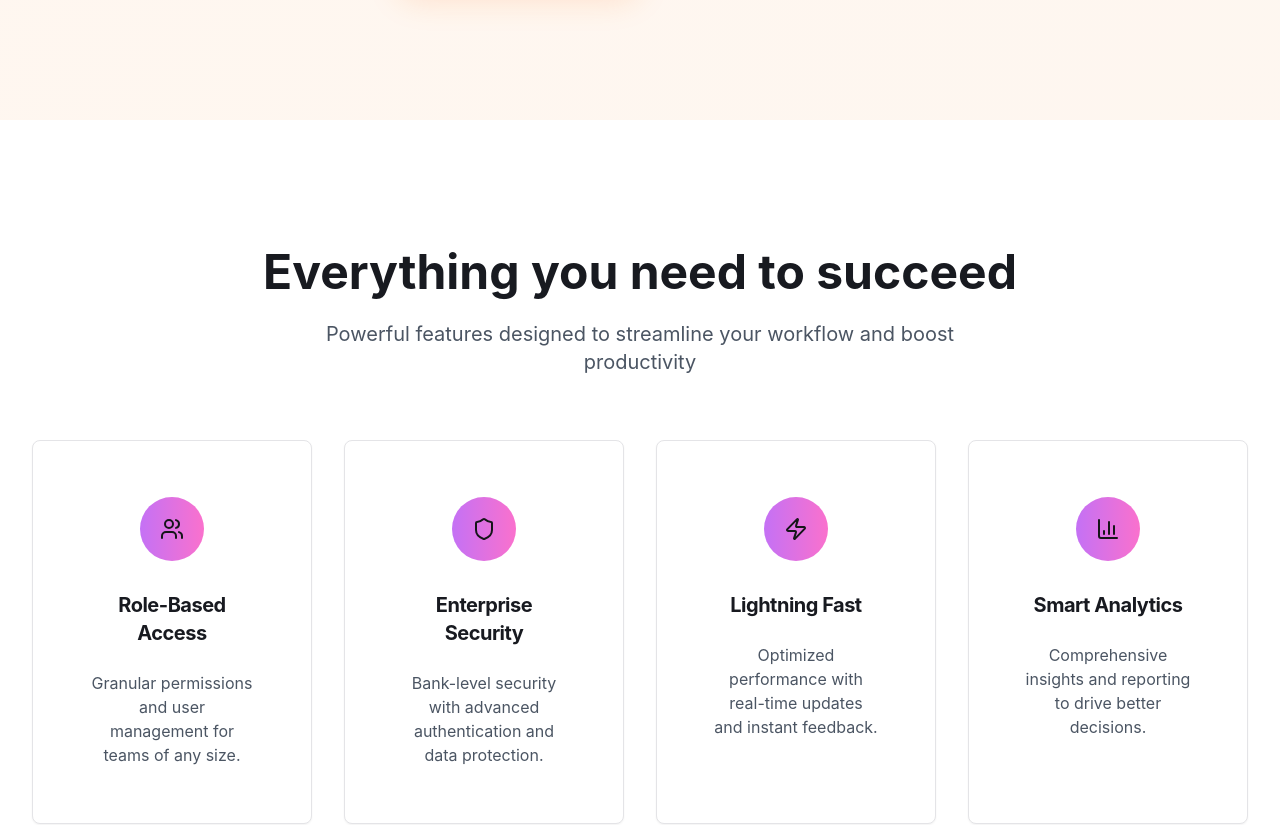
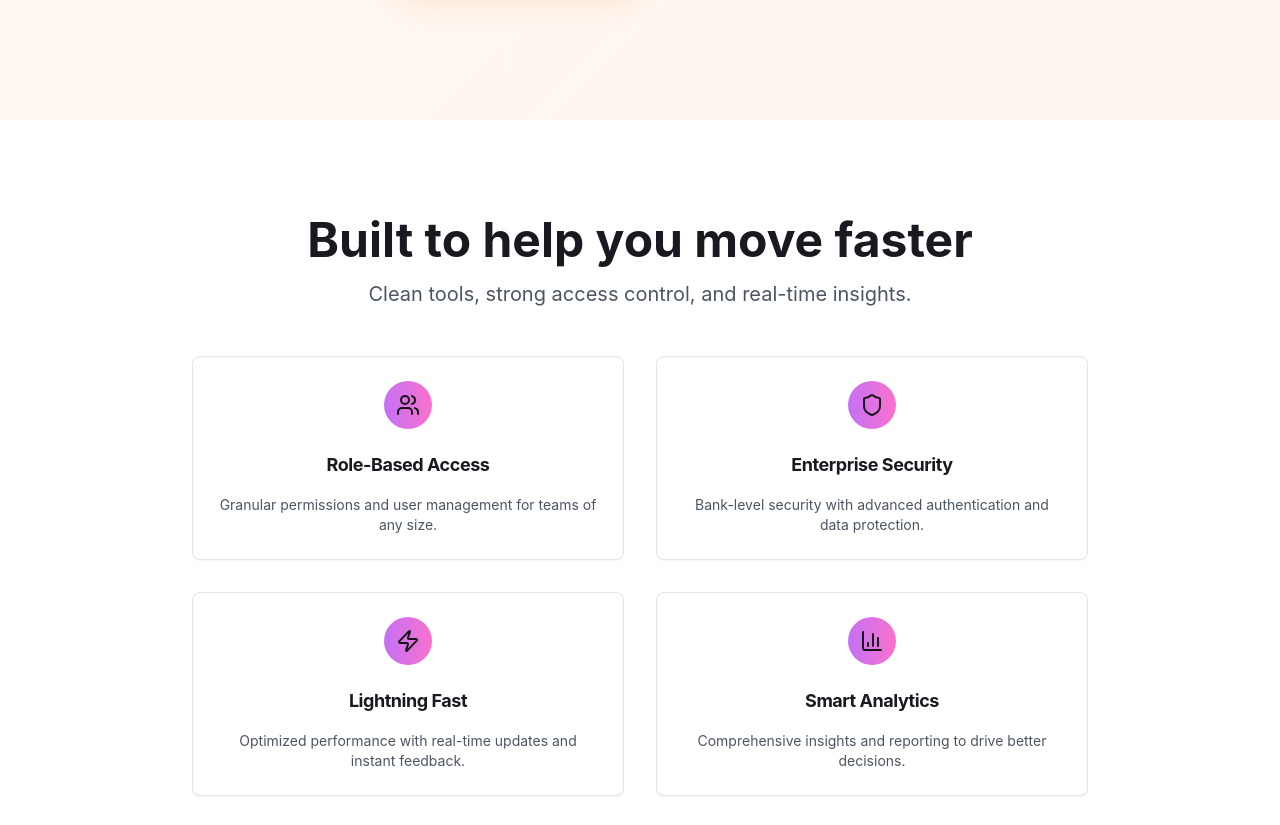
Before and after one commit to rajdesai17/role-centric-spark, a React (Vite) app: page / in a window 1280 px wide. Shown: the part 580-1405 px from the top of the page. Built offline with nearby package versions, Linux system fonts and the light colour scheme.

Commit message:
Refine LandingPage features section: Adjusted spacing, updated heading and description text for clarity, and improved card layout for better visual consistency.

```diff
--- a/src/pages/LandingPage.tsx
+++ b/src/pages/LandingPage.tsx
@@ -182,30 +182,30 @@ const LandingPage = () => {
       </section>
 
       {/* Features Section */}
-      <section id="features" className="py-20 bg-white">
+      <section id="features" className="py-12 bg-white">
         <div className="max-w-7xl mx-auto px-4 sm:px-6 lg:px-8">
-          <div className="text-center mb-16">
-            <h2 className="text-3xl md:text-4xl lg:text-5xl font-bold text-navy mb-6">
-              Everything you need to succeed
+          <div className="text-center mb-12">
+            <h2 className="text-3xl md:text-4xl lg:text-5xl font-bold text-navy mb-4">
+              Built to help you move faster
             </h2>
             <p className="text-lg md:text-xl text-gray-600 max-w-2xl mx-auto font-normal">
-              Powerful features designed to streamline your workflow and boost productivity
+              Clean tools, strong access control, and real-time insights.
             </p>
           </div>
 
-          <div className="grid grid-cols-1 md:grid-cols-2 lg:grid-cols-4 gap-8">
+          <div className="grid grid-cols-1 md:grid-cols-2 gap-8 max-w-4xl mx-auto">
             {features.map((feature, index) => (
-              <Card key={index} className="card hover:shadow-xl transition-all duration-300 p-8">
-                <CardHeader className="text-center pb-6">
-                  <div className="w-16 h-16 bg-purple-pink-gradient rounded-2xl flex items-center justify-center mx-auto mb-6">
+              <Card key={index} className="card hover:shadow-xl transition-all duration-300 h-full">
+                <CardHeader className="text-center pb-4">
+                  <div className="w-12 h-12 bg-purple-pink-gradient rounded-xl flex items-center justify-center mx-auto mb-4">
                     {feature.icon}
                   </div>
-                  <CardTitle className="text-xl font-bold text-navy">
+                  <CardTitle className="text-lg font-bold text-navy">
                     {feature.title}
                   </CardTitle>
                 </CardHeader>
-                <CardContent className="text-center">
-                  <CardDescription className="text-gray-600 leading-relaxed text-base font-normal">
+                <CardContent className="text-center pb-6">
+                  <CardDescription className="text-gray-600 leading-relaxed text-sm font-normal">
                     {feature.description}
                   </CardDescription>
                 </CardContent>
```
